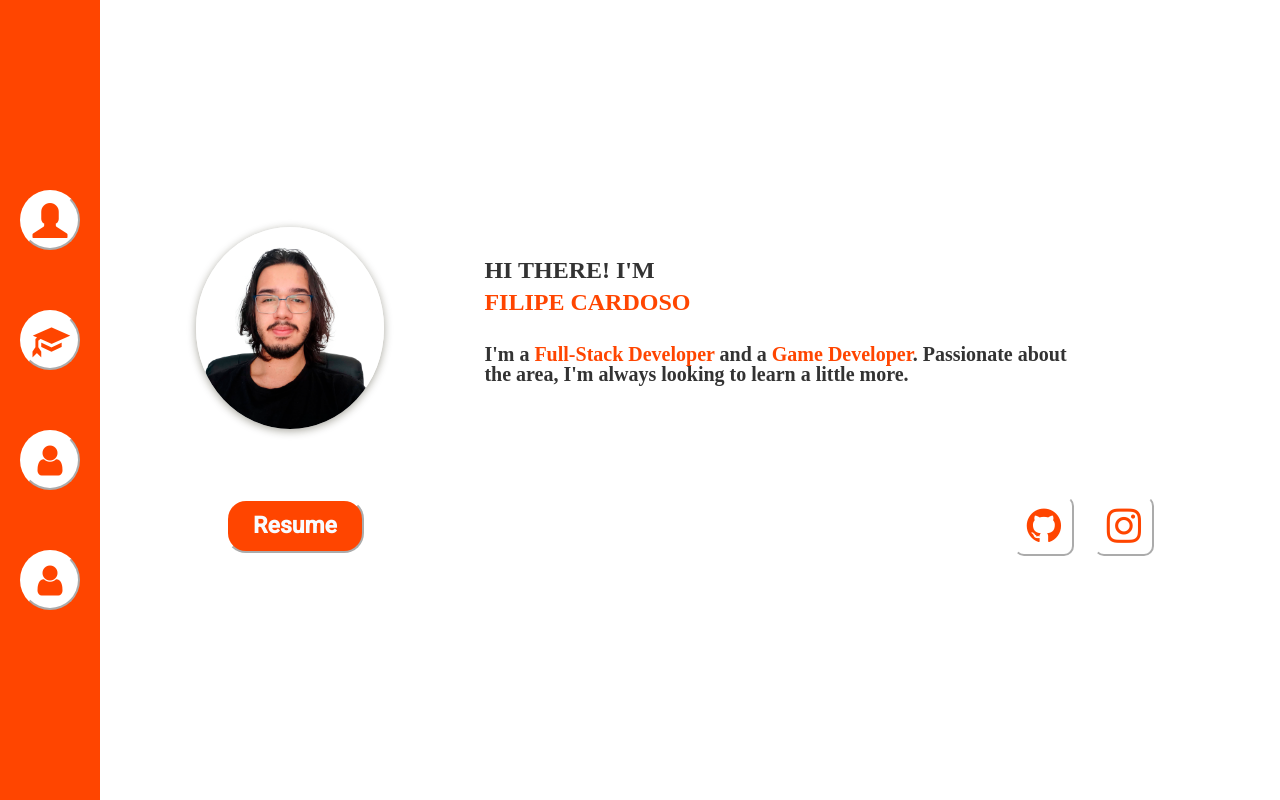
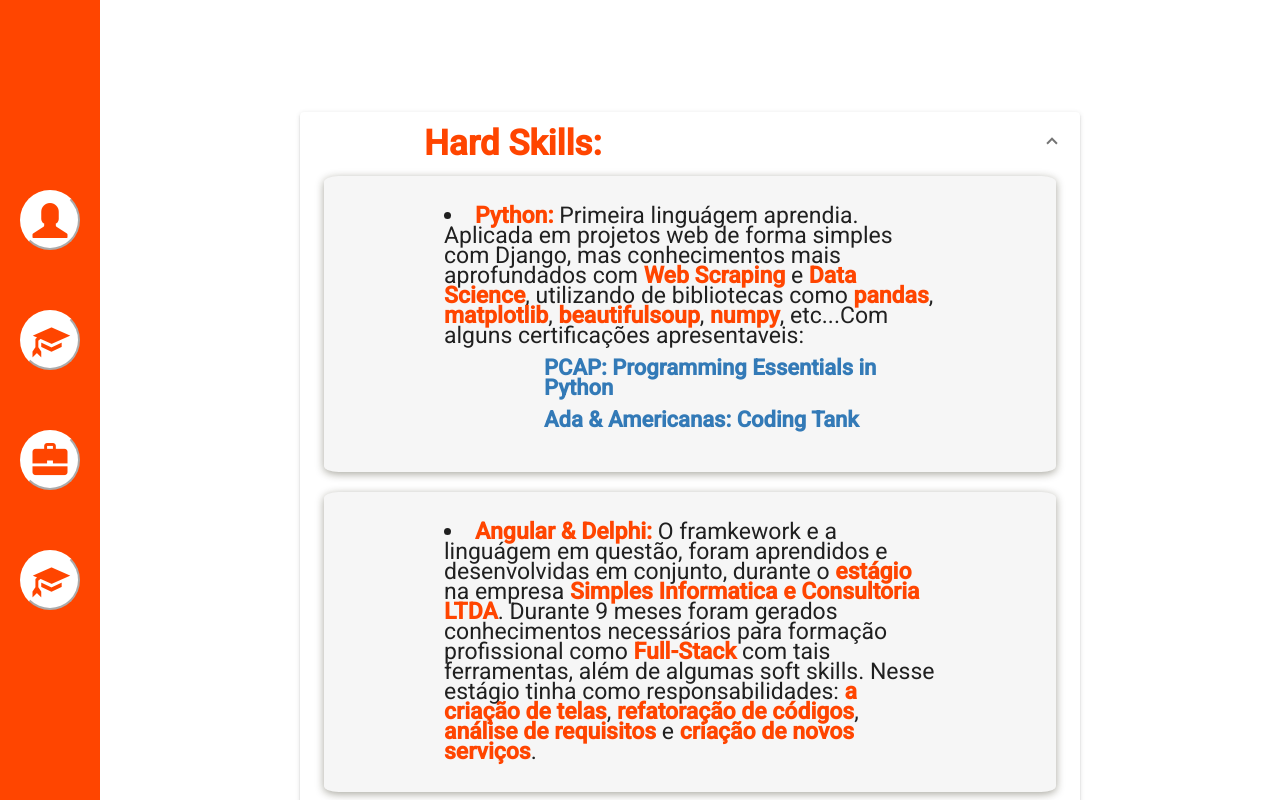
Before and after one commit to filipecard/portfolio, an Angular app: page / in a window 1280 px wide. Both pictures are taken after a click on the button 50 px from the left and 460 px from the top of the page. Shown: the top 800 px of the page. Built offline with nearby package versions, Linux system fonts and the light colour scheme.

Commit message:
add: library expansion panel from material add: component technical-knoewledge, with hard and soft skills

```diff
--- a/angular.json
+++ b/angular.json
@@ -23,7 +23,7 @@
               "src/assets"
             ],
             "styles": [
-              "./node_modules/@angular/material/prebuilt-themes/pink-bluegrey.css",
+              "./node_modules/@angular/material/prebuilt-themes/indigo-pink.css",
               "src/styles.css"
             ],
             "scripts": []
@@ -91,7 +91,7 @@
               "src/assets"
             ],
             "styles": [
-              "./node_modules/@angular/material/prebuilt-themes/pink-bluegrey.css",
+              "./node_modules/@angular/material/prebuilt-themes/indigo-pink.css",
               "src/styles.css"
             ],
             "scripts": []
--- a/src/app/academic-record/academic-record.component.css
+++ b/src/app/academic-record/academic-record.component.css
@@ -6,7 +6,7 @@
     flex-wrap: nowrap;
     flex-direction: column;
     justify-content: center;
-    padding: 200px 100px 150px 100px;
+    padding: 100px 200px 150px 200px;
     font-family: fangsong;
 }
 
@@ -28,10 +28,9 @@ b{
 }
 
 .text-background{
-    padding: 10px;
+    padding: 20px;
     border-radius: 2%;
     border-width: 30px;
     background-color: rgba(66, 66, 66, 0.048);
-
     box-shadow: 0 2px 8px rgb(35 32 10 / 40%);
 }
--- a/src/app/app.component.html
+++ b/src/app/app.component.html
@@ -3,4 +3,5 @@
   <app-menu-bar></app-menu-bar>
   <app-data-profile *ngIf="choiceDataOptionService.choice[0]"></app-data-profile>
   <app-academic-record *ngIf="choiceDataOptionService.choice[1]"></app-academic-record>
+  <app-technical-knowledge *ngIf="choiceDataOptionService.choice[2]"></app-technical-knowledge>
 </div>
--- a/src/app/app.module.ts
+++ b/src/app/app.module.ts
@@ -1,24 +1,26 @@
 import { ChoiceDataOptionService } from './services/choice-data-option.service';
 import { NgModule } from '@angular/core';
 import { BrowserModule } from '@angular/platform-browser';
-
 import { AppRoutingModule } from './app-routing.module';
 import { AppComponent } from './app.component';
 import { BrowserAnimationsModule } from '@angular/platform-browser/animations';
-import {MatCardModule} from '@angular/material/card';
+import { MatCardModule } from '@angular/material/card';
+import { MatExpansionModule } from '@angular/material/expansion'
 import { DataProfileComponent } from './data-profile/data-profile.component';
 import { MenuBarComponent } from './menu-bar/menu-bar.component';
 import { AcademicRecordComponent } from './academic-record/academic-record.component';
+import { TechnicalKnowledgeComponent } from './technical-knowledge/technical-knowledge.component';
 
 @NgModule({
   declarations: [
-    AppComponent, DataProfileComponent, MenuBarComponent, AcademicRecordComponent,
+    AppComponent, DataProfileComponent, MenuBarComponent, AcademicRecordComponent, TechnicalKnowledgeComponent,
    ],
   imports: [
     BrowserModule,
     AppRoutingModule,
     BrowserAnimationsModule,
-    MatCardModule
+    MatCardModule,
+    MatExpansionModule
   ],
   providers: [ChoiceDataOptionService],
   bootstrap: [AppComponent]
--- a/src/app/data-profile/data-profile.component.css
+++ b/src/app/data-profile/data-profile.component.css
@@ -1,5 +1,4 @@
 .workinformation{
-
     display: flex;
     align-content: space-between;
     align-items: center;
--- a/src/app/menu-bar/menu-bar.component.html
+++ b/src/app/menu-bar/menu-bar.component.html
@@ -5,8 +5,15 @@
     <button class="select-options" (click)="choiceDataOptionService.setChoiceOption(0)">
         <span class="glyphicon glyphicon-user"></span>
     </button><br><br><br>
+
     <button class="select-options" (click)="choiceDataOptionService.setChoiceOption(1)">
-        <span class="glyphicon glyphicon-education"></span></button><br><br><br>
-    <button class="select-options"><i class='fa fa-user'></i></button><br><br><br>
-    <button class="select-options"><i class='fa fa-user'></i></button>
+        <span class="glyphicon glyphicon-education"></span>
+    </button><br><br><br>
+
+    <button class="select-options" (click)="choiceDataOptionService.setChoiceOption(2)">
+        <span class="glyphicon glyphicon-briefcase"></span>
+    </button><br><br><br>
+
+    <button class="select-options">
+        <span class="glyphicon glyphicon-education"></span></button>
 </div>
--- /dev/null
+++ b/src/app/technical-knowledge/technical-knowledge.component.css
@@ -0,0 +1,6 @@
+@import "../academic-record/academic-record.component.css";
+
+.list-certifications{
+    padding: 0px 0 0 100px;
+    font-size: 22px;
+}
--- /dev/null
+++ b/src/app/technical-knowledge/technical-knowledge.component.html
@@ -0,0 +1,69 @@
+
+<div class="work-information" >
+
+
+    <p></p>
+    <mat-expansion-panel showToggle
+        [expanded]="controllerHardSkills"
+        (opened)="closeSoftSkills()"
+        (closed)="openSoftSkills()"
+    >
+        <mat-expansion-panel-header >
+          <mat-panel-title style="flex-grow: 4;">
+            <div class="text-formatation" style="font-size: 35px;"> <b>Hard Skills: </b></div>
+          </mat-panel-title>
+          <!-- <mat-panel-description>
+            This is a summary of the content
+          </mat-panel-description> -->
+        </mat-expansion-panel-header>
+        <div class="text-background">
+            <li class="text-formatation">
+                <b>Python:</b> Primeira linguágem aprendia. Aplicada em projetos web de forma simples com Django, mas conhecimentos mais aprofundados com <b>Web Scraping</b> e <b>Data Science</b>, utilizando de bibliotecas como <b>pandas</b>, <b>matplotlib</b>, <b>beautifulsoup</b>, <b>numpy</b>, etc...Com alguns certificações apresentaveis:
+            <p></p>
+            <p class="list-certifications">
+                <b (click)="showCertificationPCAP()"><a> PCAP: Programming Essentials in Python</a></b>
+            </p>
+            <p class="list-certifications">
+                <b (click)="showCertificationCodingTank()"><a> Ada & Americanas: Coding Tank</a></b>
+            </p>
+            </li>
+        </div>
+
+        <br>
+
+        <div class="text-background">
+            <li class="text-formatation">
+                <b>Angular & Delphi:</b> O framkework e a linguágem em questão, foram aprendidos e desenvolvidas em conjunto, durante o <b>estágio</b> na empresa <b>Simples Informatica e Consultoria LTDA</b>. Durante 9 meses foram gerados conhecimentos necessários para formação profissional como <b>Full-Stack</b> com tais ferramentas, além de algumas soft skills. Nesse estágio tinha como responsabilidades: <b>a criação de telas</b>, <b>refatoração de códigos</b>, <b>análise de requisitos</b> e <b>criação de novos serviços</b>.
+            </li>
+        </div>
+
+        <br>
+
+        <div class="text-background">
+            <li class="text-formatation">
+                <b>PostgreSQL & Git:</b> Sobre banco de dados e versionamento de código, são habilidades desenvolvidas durante a   <b>formaçao acadêmica</b> e ainda mais reforçadas durante o <b>estágio</b>, com experiência em modelagem de banco de dados e formatação das informações com PostgreSQL. Com o Git, gerenciamento de tarefas, controle de versão e padronização de commits, ultilizando ferramentas auxiliares para gerencia de equipe.
+            </li>
+        </div>
+    </mat-expansion-panel>
+
+    <br>
+
+    <mat-expansion-panel showToggle [expanded]="controllerSoftSkills"
+        (opened)="openSoftSkills()"
+        (closed)="closeSoftSkills()"
+    >
+        <mat-expansion-panel-header >
+            <mat-panel-title style="flex-grow: 4;">
+            <div class="text-formatation" style="font-size: 35px;"> <b>Soft Skills: </b></div>
+            </mat-panel-title>
+            <!-- <mat-panel-description>
+            This is a summary of the content
+            </mat-panel-description> -->
+        </mat-expansion-panel-header>
+        <div class="text-background">
+            <li class="text-formatation">
+                <b>Angular & Delphi:</b> O framkework e a linguágem em questão, foram aprendidos e desenvolvidas em conjunto, durante o <b>estágio</b> na empresa <b>Simples Informatica e Consultoria LTDA</b>. Durante 9 meses foram gerados conhecimentos necessários para formação profissional como <b>Full-Stack</b> com tais ferramentas, além de algumas soft skills. Nesse estágio tinha como responsabilidades: <b>a criação de telas</b>, <b>refatoração de códigos</b>, <b>análise de requisitos</b> e <b>criação de novos serviços</b>.
+            </li>
+        </div>
+    </mat-expansion-panel>
+</div>
--- /dev/null
+++ b/src/app/technical-knowledge/technical-knowledge.component.ts
@@ -0,0 +1,27 @@
+import { Component } from '@angular/core';
+
+@Component({
+  selector: 'app-technical-knowledge',
+  templateUrl: './technical-knowledge.component.html',
+  styleUrls: ['./technical-knowledge.component.css']
+})
+export class TechnicalKnowledgeComponent {
+  public controllerHardSkills = true;
+  public controllerSoftSkills = false;
+
+  showCertificationPCAP(){
+    window.open("https://drive.google.com/file/d/1p3NhapuQtVTiLH_NE11skitagzHf_21G/view?usp=sharing", "_blank");
+  }
+  showCertificationCodingTank(){
+    window.open("https://drive.google.com/file/d/1FjZdFHC65bIBhz-_q_s1zW4K1TFUW3dg/view?usp=sharing", "_blank");
+  }
+
+  closeSoftSkills(){
+    this.controllerHardSkills = true;
+    this.controllerSoftSkills = false;
+  }
+  openSoftSkills(){
+    this.controllerHardSkills = false;
+    this.controllerSoftSkills = true;
+  }
+}
--- a/src/styles.css
+++ b/src/styles.css
@@ -7,3 +7,7 @@ body {
     font-family: "Fira Code";
     background-color: var(--primary-color);
 }
+
+
+html, body { height: 100%; }
+body { margin: 0; font-family: Roboto, "Helvetica Neue", sans-serif; }
```
Also changed, not shown: 1 other file (tests, documents, lock files or other folders).
